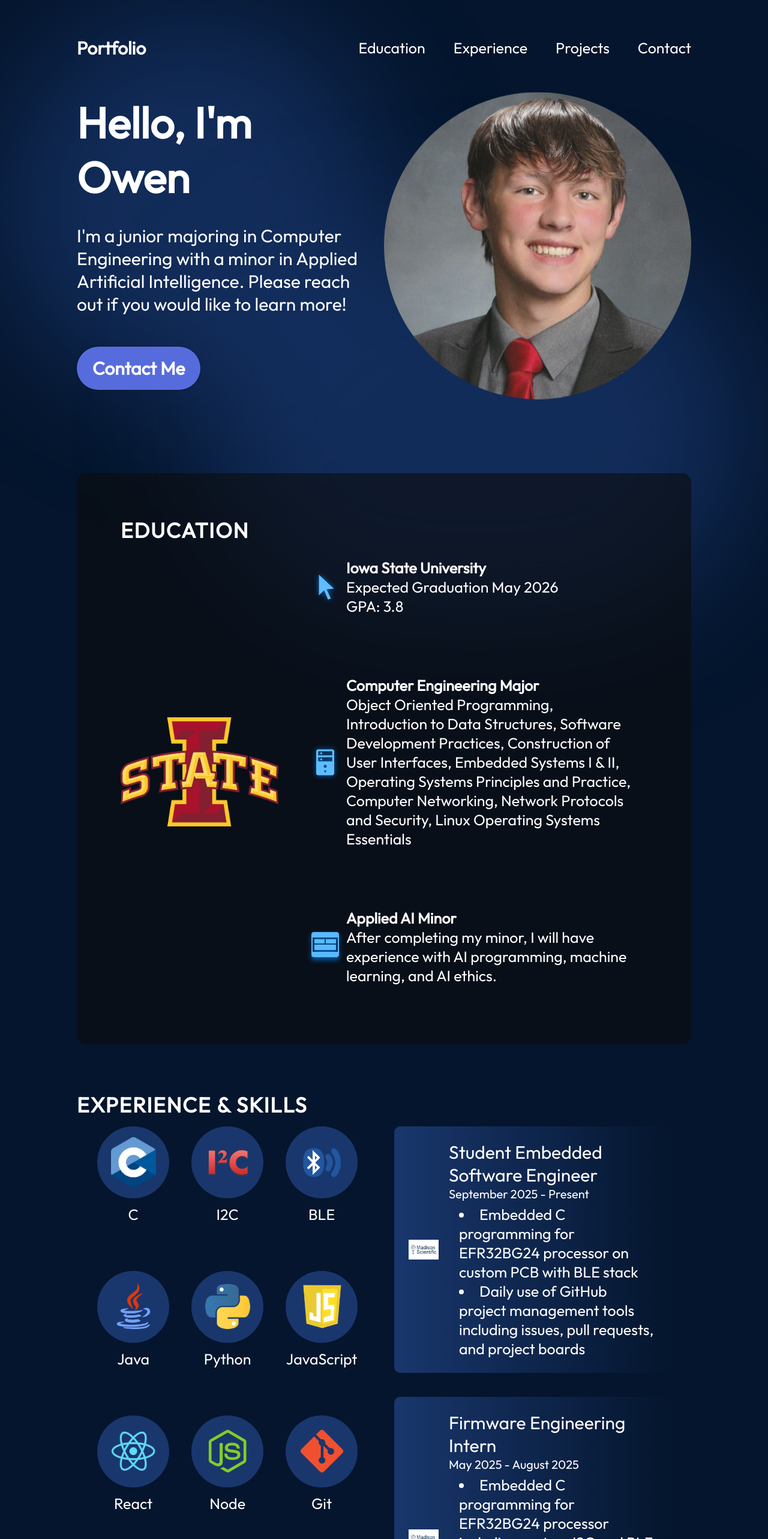
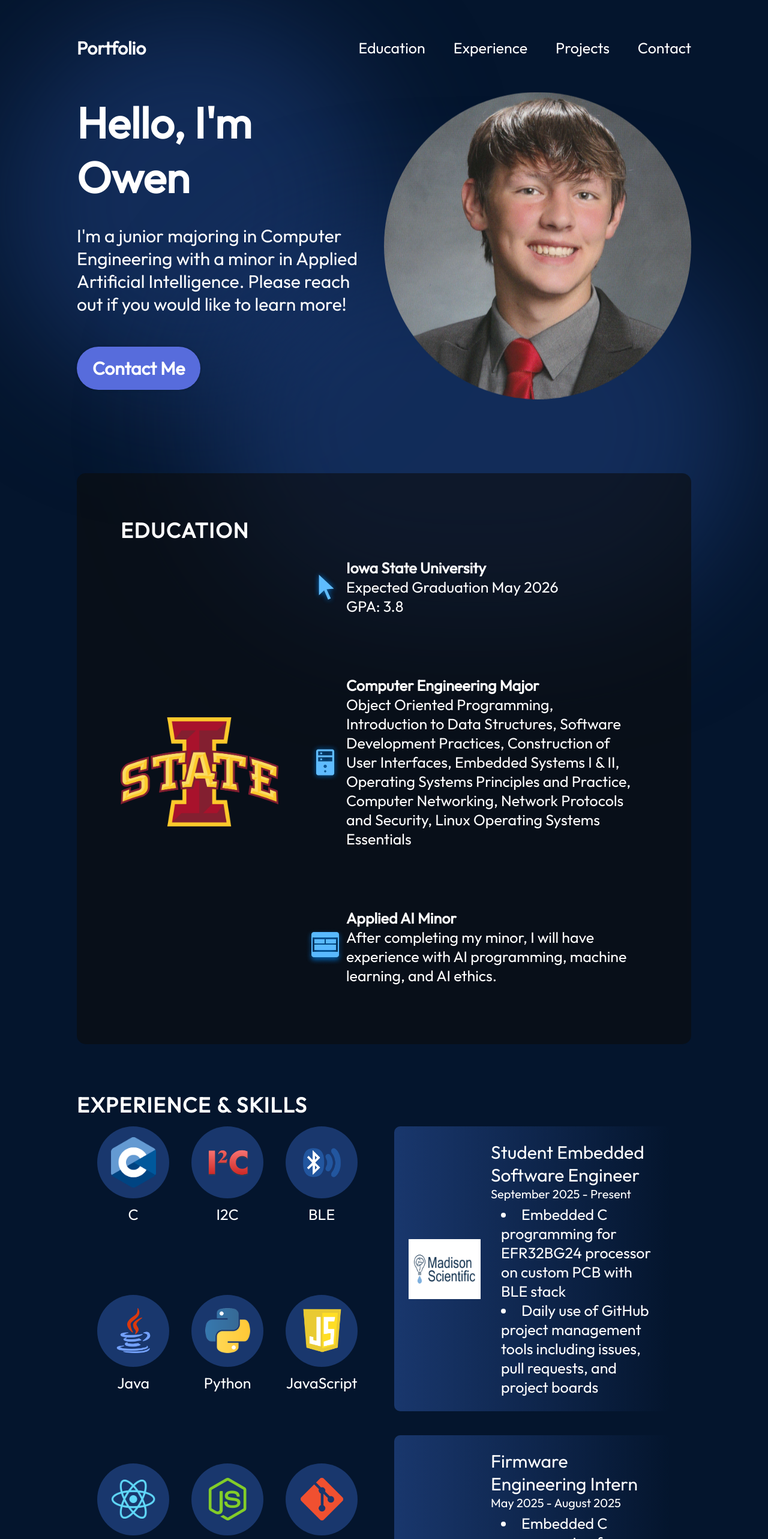
Before and after one commit to jewell-owen/Portfolio, a React (Vite) app in the folder portfolio/: page / in a window 1280 px wide. Shown: the top 2566 px of the page at 60% size. Built offline with nearby package versions, Linux system fonts and the light colour scheme.

Commit message:
Increase history image size

```diff
--- a/portfolio/src/components/Experience/Experience.module.css
+++ b/portfolio/src/components/Experience/Experience.module.css
@@ -75,7 +75,9 @@
 }
 
 .historyItem img {
-    width: 50px;
+    width: 120px;
+    height: 100px;
+    /* object-fit: contain; */
 }
 
 .historyItemDetails {
```
